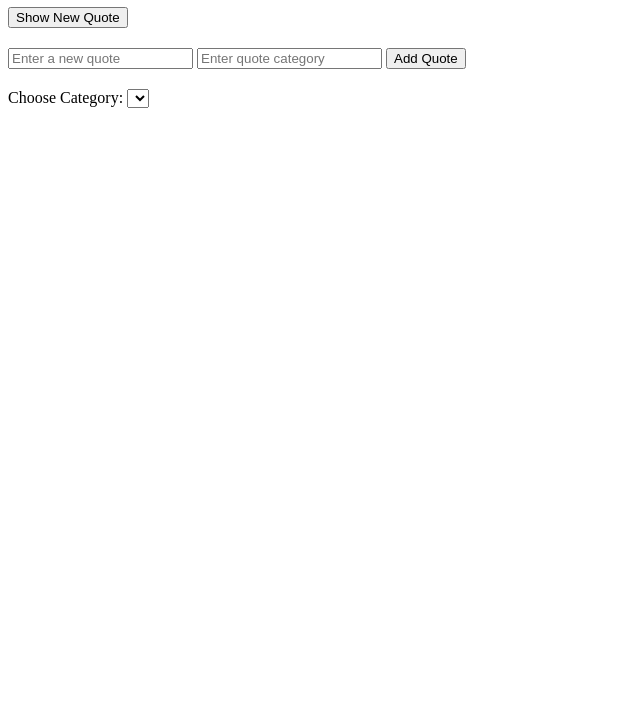
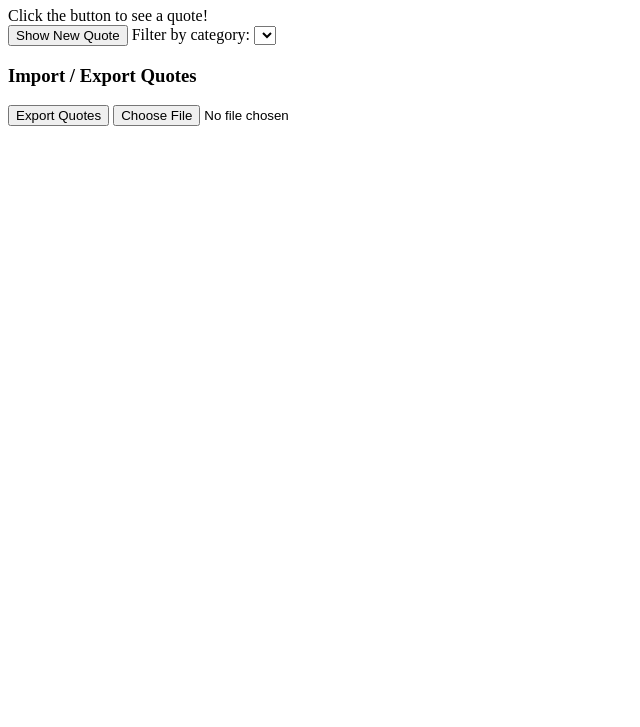
Before and after one commit to davebaiden/alx_fe_javascript, a plain HTML site: page dom-manipulation/index.html in a window 1280 px wide. Shown: the part 73-800 px from the top of the page, without its empty margins (0-640 px from the left). Drawn offline with Linux system fonts and the light colour scheme.

Commit message:
Add updates to index.html

```diff
--- a/dom-manipulation/index.html
+++ b/dom-manipulation/index.html
@@ -4,25 +4,31 @@
   <meta charset="UTF-8">
   <meta name="viewport" content="width=device-width, initial-scale=1.0">
   <title>Dynamic Quote Generator</title>
+  <link rel="stylesheet" href="styles.css">
 </head>
 <body>
   <h1>Dynamic Quote Generator</h1>
 
-  <!-- Display Random Quote -->
-  <div id="quoteDisplay" style="margin: 20px 0; font-size: 18px; font-style: italic;"></div>
-  <button id="newQuote">Show New Quote</button>
+  <!-- Quote Display -->
+  <div id="quoteDisplay">Click the button to see a quote!</div>
+  <button id="newQuoteBtn">Show New Quote</button>
 
-  <!-- Form to Add Quotes -->
-  <div style="margin-top: 20px;">
-    <input id="newQuoteText" type="text" placeholder="Enter a new quote" />
-    <input id="newQuoteCategory" type="text" placeholder="Enter quote category" />
-    <button id="addQuoteBtn">Add Quote</button>
-  </div>
+  <!-- Category Filter -->
+  <label for="categoryFilter">Filter by category:</label>
+  <select id="categoryFilter"></select>
 
-  <!-- Dropdown for categories -->
-  <div style="margin-top: 20px;">
-    <label for="categorySelect">Choose Category: </label>
-    <select id="categorySelect"></select>
+  <!-- Add Quote Form (placeholder, injected by JS if needed) -->
+  <div id="addQuoteFormContainer"></div>
+
+  <!-- Import/Export Section -->
+  <div class="import-export">
+    <h3>Import / Export Quotes</h3>
+
+    <!-- ✅ Export Button -->
+    <button id="exportBtn" onclick="exportToJsonFile()">Export Quotes</button>
+
+    <!-- ✅ Import File Input -->
+    <input type="file" id="importFile" accept=".json" onchange="importFromJsonFile(event)">
   </div>
 
   <script src="script.js"></script>
```
